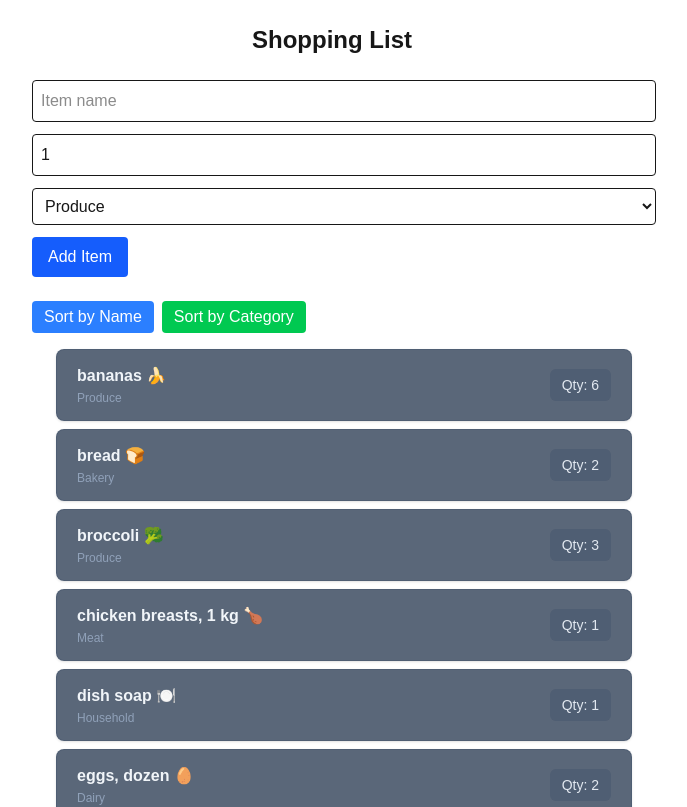
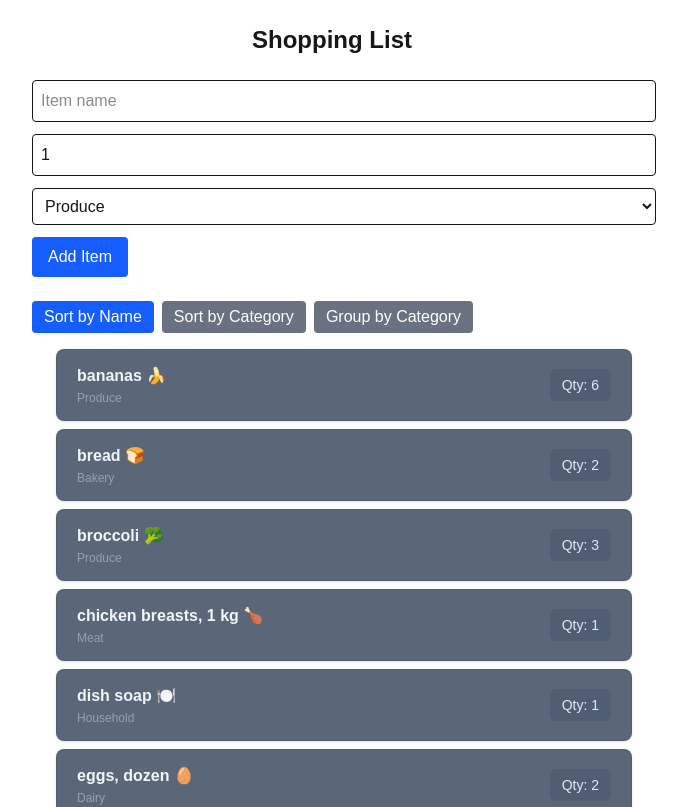
Before and after one commit to samirkarki-1234567890/cprg306-assignments, a Next.js app: page /week-6 in a window 1280 px wide. Shown: the top 807 px of the page, without its empty margins (296-983 px from the left). Built offline with nearby package versions, Linux system fonts and the light colour scheme.

Commit message:
upadated button and styling

```diff
--- a/app/page.tsx
+++ b/app/page.tsx
@@ -3,7 +3,6 @@ import Link from "next/link";
 export default function Home() {
   return (
     <main className="min-h-screen bg-slate-900 text-white flex flex-col items-center justify-center p-8">
-
       <h1 className="text-4xl font-bold mb-12 text-center">
         CPRG 306: Web Development 2
       </h1>
--- a/app/week-6/item-list.tsx
+++ b/app/week-6/item-list.tsx
@@ -3,9 +3,11 @@
 import { useState } from "react";
 import Item from "./item";
 
-type SortBy = "name" | "category";
+type SortMode = "name" | "category" | "group";
 
-export default function ItemList({ items }: {
+export default function ItemList({
+  items,
+}: {
   items: {
     id: string;
     name: string;
@@ -13,32 +15,110 @@ export default function ItemList({ items }: {
     category: string;
   }[];
 }) {
-  const [sortBy, setSortBy] = useState<SortBy>("name");
+  const [sortMode, setSortMode] = useState<SortMode>("name");
 
-  const sortedItems = [...items].sort((a, b) =>
-    a[sortBy].localeCompare(b[sortBy])
+  //  Sort by Name
+  const nameSorted = [...items].sort((a, b) =>
+    a.name.localeCompare(b.name)
   );
+
+  //  Sort by Category
+  const categorySorted = [...items].sort((a, b) =>
+    a.category.localeCompare(b.category)
+  );
+
+  // Group by Category
+  const groupedItems = items.reduce((groups, item) => {
+    if (!groups[item.category]) {
+      groups[item.category] = [];
+    }
+    groups[item.category].push(item);
+    return groups;
+  }, {} as Record<string, typeof items>);
 
   return (
     <div>
-      <div className="mb-4 flex gap-2">
+
+      <div className="mb-4 flex gap-2 flex-wrap">
         <button
-          onClick={() => setSortBy("name")}
-          className="rounded bg-blue-500 px-3 py-1 text-white"
+          onClick={() => setSortMode("name")}
+          className={`rounded px-3 py-1 text-white ${
+            sortMode === "name"
+              ? "bg-blue-600"
+              : "bg-gray-500 hover:bg-gray-600"
+          }`}
         >
           Sort by Name
         </button>
 
         <button
-          onClick={() => setSortBy("category")}
-          className="rounded bg-green-500 px-3 py-1 text-white"
+          onClick={() => setSortMode("category")}
+          className={`rounded px-3 py-1 text-white ${
+            sortMode === "category"
+              ? "bg-purple-600"
+              : "bg-gray-500 hover:bg-gray-600"
+          }`}
         >
           Sort by Category
         </button>
+
+        <button
+          onClick={() => setSortMode("group")}
+          className={`rounded px-3 py-1 text-white ${
+            sortMode === "group"
+              ? "bg-green-600"
+              : "bg-gray-500 hover:bg-gray-600"
+          }`}
+        >
+          Group by Category
+        </button>
       </div>
 
+      {/* SORT BY NAME */}
+      {sortMode === "name" && (
         <ul className="space-y-2">
-        {sortedItems.map((item) => (
+          {nameSorted.map((item) => (
+            <Item
+              key={item.id}
+              name={item.name}
+              quantity={item.quantity}
+              category={item.category}
+            />
+          ))}
+        </ul>
+      )}
+
+      {/* SORT BY CATEGORY */}
+      {sortMode === "category" && (
+        <ul className="space-y-2">
+          {categorySorted.map((item) => (
+            <Item
+              key={item.id}
+              name={item.name}
+              quantity={item.quantity}
+              category={item.category}
+            />
+          ))}
+        </ul>
+      )}
+
+      {/* GROUP BY CATEGORY */}
+      {sortMode === "group" && (
+        <div className="space-y-6">
+          {Object.keys(groupedItems)
+            .sort()
+            .map((category) => (
+              <div key={category}>
+                <h2 className="text-lg font-bold capitalize mb-2">
+                  {category}
+                </h2>
+
+                <ul className="space-y-2">
+                  {groupedItems[category]
+                    .sort((a, b) =>
+                      a.name.localeCompare(b.name)
+                    )
+                    .map((item) => (
                       <Item
                         key={item.id}
                         name={item.name}
@@ -48,5 +128,9 @@ export default function ItemList({ items }: {
                     ))}
                 </ul>
               </div>
+            ))}
+        </div>
+      )}
+    </div>
   );
 }
--- a/app/week-6/page.tsx
+++ b/app/week-6/page.tsx
@@ -7,6 +7,7 @@ import itemsData from "./items.json";
 
 export default function Page() {
   const [items, setItems] = useState(itemsData);
+  const [sortBy, setSortBy] = useState("name");
 
   function handleAddItem(newItem: {
     name: string;
```
Also changed, not shown: public/background-img.jpg (added). Lines whose indentation alone changed are shown as unchanged.
